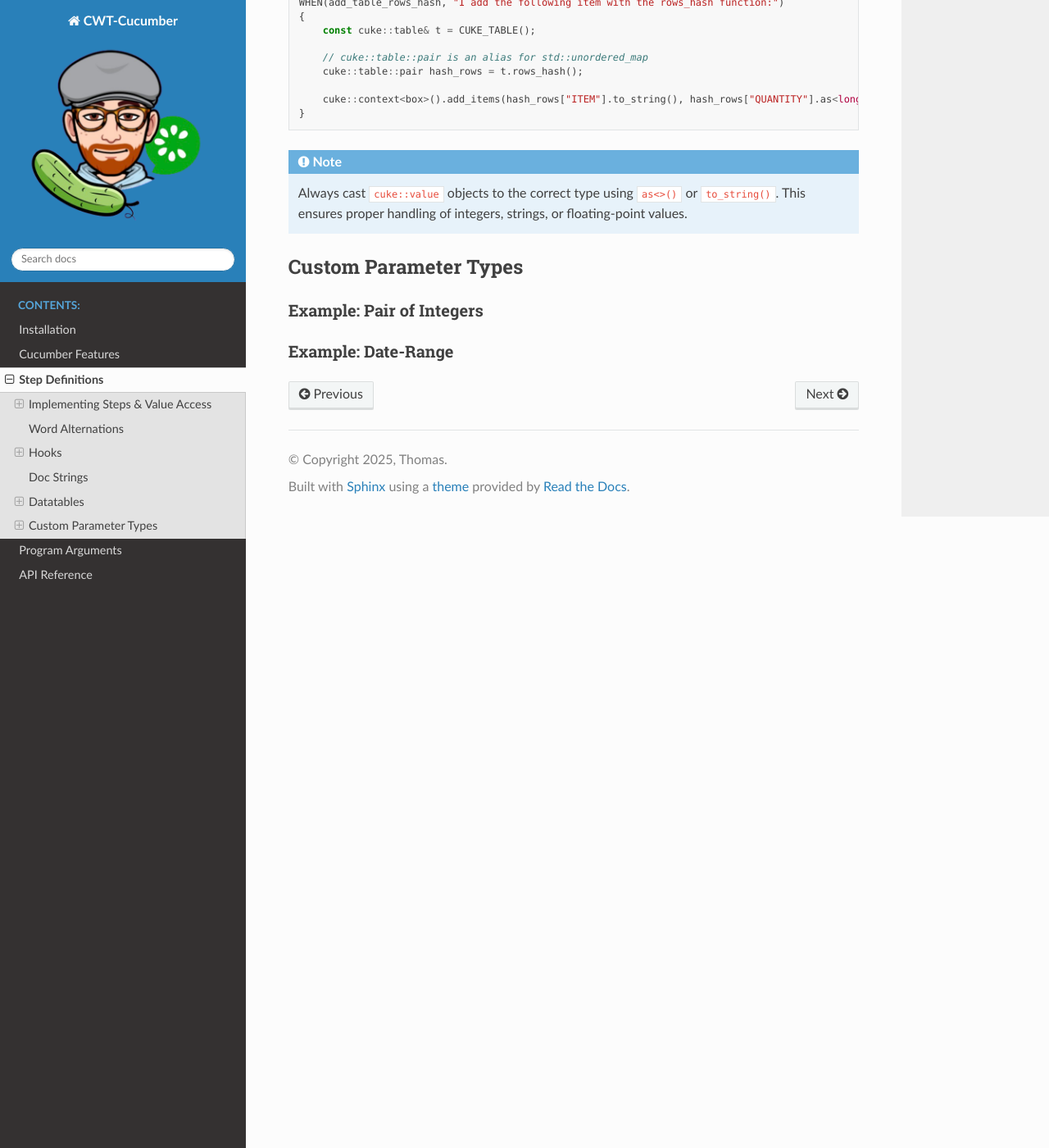
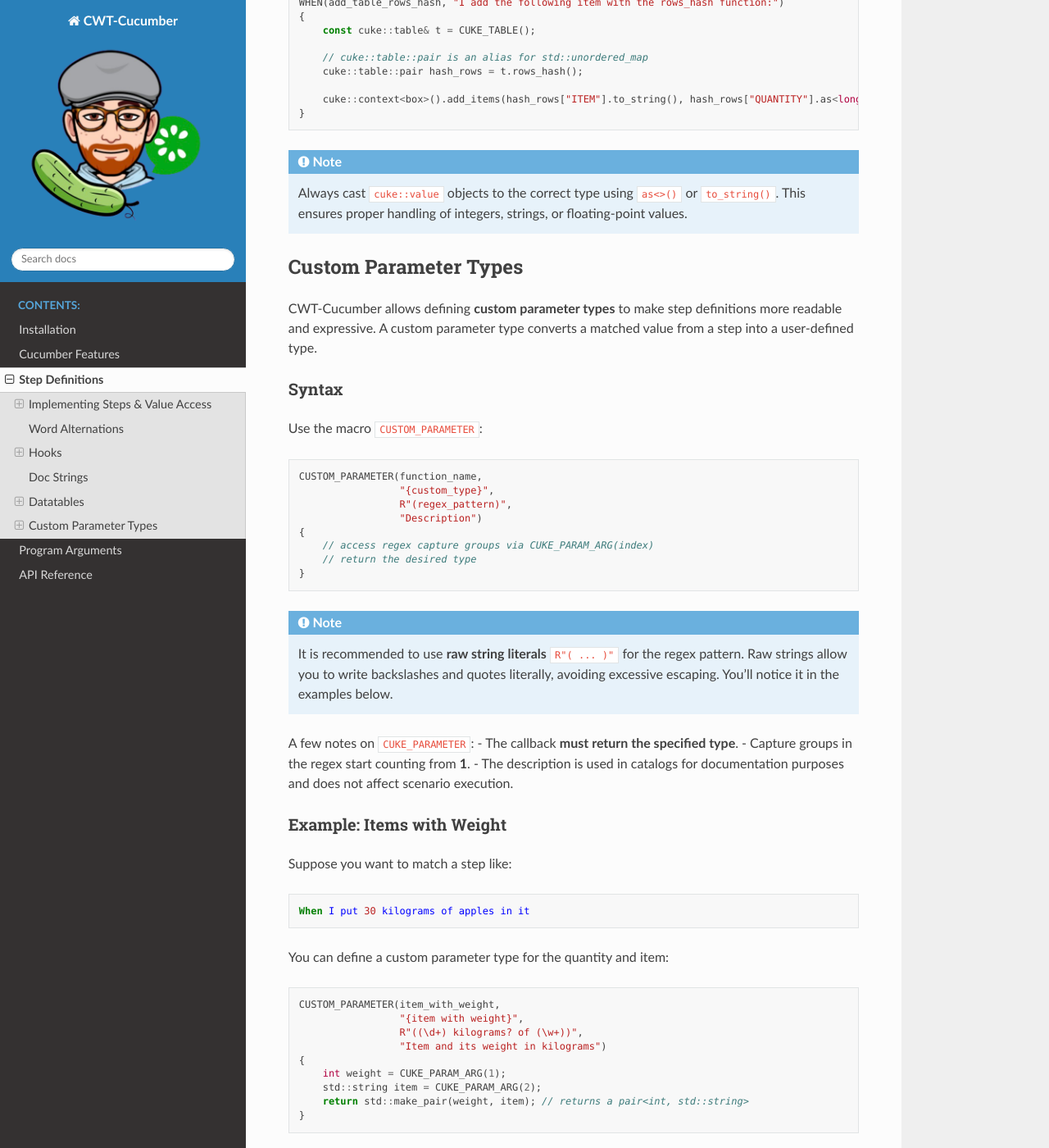
Before and after one commit to ThoSe1990/cwt-cucumber, a Sphinx documentation site: the page built from docs/chapters/step_definitions.rst, in a window 1280 px wide and 1400 px high, scrolled down 8361 px. Shown: the whole window at 82% size. Built offline with Sphinx 7.4.7 and the Read the Docs theme 3.1.0, drawn with Linux system fonts in a browser that asks for light colours; the version number could not be read and is left out; some of the changed text lies outside the part shown.

Commit message:
updated examples, updated docs

```diff
--- a/docs/chapters/step_definitions.rst
+++ b/docs/chapters/step_definitions.rst
@@ -442,11 +442,144 @@ You can convert the table into a hash map using ``rows_hash()``:
 
    .. _subch-step-def-custom-parameters:
 
+
+
+
 Custom Parameter Types
 ----------------------
 
-Example: Pair of Integers
-^^^^^^^^^^^^^^^^^^^^^^^^^
+CWT-Cucumber allows defining **custom parameter types** to make step definitions more readable and expressive.
+A custom parameter type converts a matched value from a step into a user-defined type.
 
-Example: Date-Range
-^^^^^^^^^^^^^^^^^^^
+Syntax
+^^^^^^
+
+Use the macro ``CUSTOM_PARAMETER``:
+
+.. code-block:: cpp
+
+  CUSTOM_PARAMETER(function_name,
+                   "{custom_type}",
+                   R"(regex_pattern)",
+                   "Description")
+  {
+      // access regex capture groups via CUKE_PARAM_ARG(index)
+      // return the desired type
+  }
+
+.. note::
+   It is recommended to use **raw string literals** ``R"( ... )"`` for the regex pattern.
+   Raw strings allow you to write backslashes and quotes literally, avoiding excessive escaping.
+   You'll notice it in the examples below.
+
+A few notes on ``CUKE_PARAMETER``:
+- The callback **must return the specified type**.
+- Capture groups in the regex start counting from **1**.
+- The description is used in catalogs for documentation purposes and does not affect scenario execution.
+
+Example: Items with Weight
+^^^^^^^^^^^^^^^^^^^^^^^^^^
+
+Suppose you want to match a step like:
+
+.. code-block:: gherkin
+
+  When I put 30 kilograms of apples in it
+
+You can define a custom parameter type for the quantity and item:
+
+.. code-block:: cpp
+
+  CUSTOM_PARAMETER(item_with_weight,
+                   "{item with weight}",
+                   R"((\d+) kilograms? of (\w+))",
+                   "Item and its weight in kilograms")
+  {
+      int weight = CUKE_PARAM_ARG(1);
+      std::string item = CUKE_PARAM_ARG(2);
+      return std::make_pair(weight, item); // returns a pair<int, std::string>
+  }
+
+Then, the step definition can consume the value:
+
+.. code-block:: cpp
+
+  WHEN(add_item_with_weight, "I put {item with weight} in it")
+  {
+      std::pair<int, std::string> item_with_weight = CUKE_ARG(1);
+      box& b = cuke::context<box>();
+      b.add_item(item_with_weight.second);
+      b.add_weight(item_with_weight.first);
+  }
+
+**Example Scenario:**
+
+.. code-block:: gherkin
+
+  Scenario: Items with more weight
+    Given An empty box
+    When I put 30 kilograms of apples in it
+    Then The box weights 30 kilograms
+    And apples are in the box
+
+Example: Shipping Date
+^^^^^^^^^^^^^^^^^^^^^^
+
+Suppose you want to handle a shipping date in your scenarios. First, define a structured type:
+
+.. code-block:: cpp
+
+  struct date
+  {
+      int year{0};
+      int month{0};
+      int day{0};
+      auto operator<=>(const date& other) const = default;
+      std::string to_string() { return std::format("{}-{}-{}", year, month, day); }
+  };
+
+Define a **custom parameter type** that parses the date from a step:
+
+.. code-block:: cpp
+
+  CUSTOM_PARAMETER(custom_parameter_date,
+                   "{date}",
+                   R"((\d{4})-(\d{2})-(\d{2}))",
+                   "shipping date")
+  {
+      date shipping_date;
+      shipping_date.year  = CUKE_PARAM_ARG(1).as<int>();
+      shipping_date.month = CUKE_PARAM_ARG(2).as<int>();
+      shipping_date.day   = CUKE_PARAM_ARG(3).as<int>();
+      return shipping_date;
+  }
+
+Consume the value in a step definition:
+
+.. code-block:: cpp
+
+  WHEN(ship_the_box, "The box gets shipped at {date}")
+  {
+      date shipping_date = CUKE_ARG(1);
+      cuke::context<date>(shipping_date); // store in scenario context
+  }
+
+Use it later in another step:
+
+.. code-block:: cpp
+
+  THEN(box_label, "The box is labeled with: {string}")
+  {
+      std::string shipping_date = cuke::context<date>().to_string();
+      std::string box_label = CUKE_ARG(1);
+      cuke::is_true(box_label.find(shipping_date) != std::string::npos);
+  }
+
+**Example Scenario:**
+
+.. code-block:: gherkin
+
+  Scenario: Ship the box
+    Given An empty box
+    When The box gets shipped at 2025-11-12
+    Then The box is labeled with: "box shipped at 2025-11-12"
```
Also changed, not shown: 4 other files.
